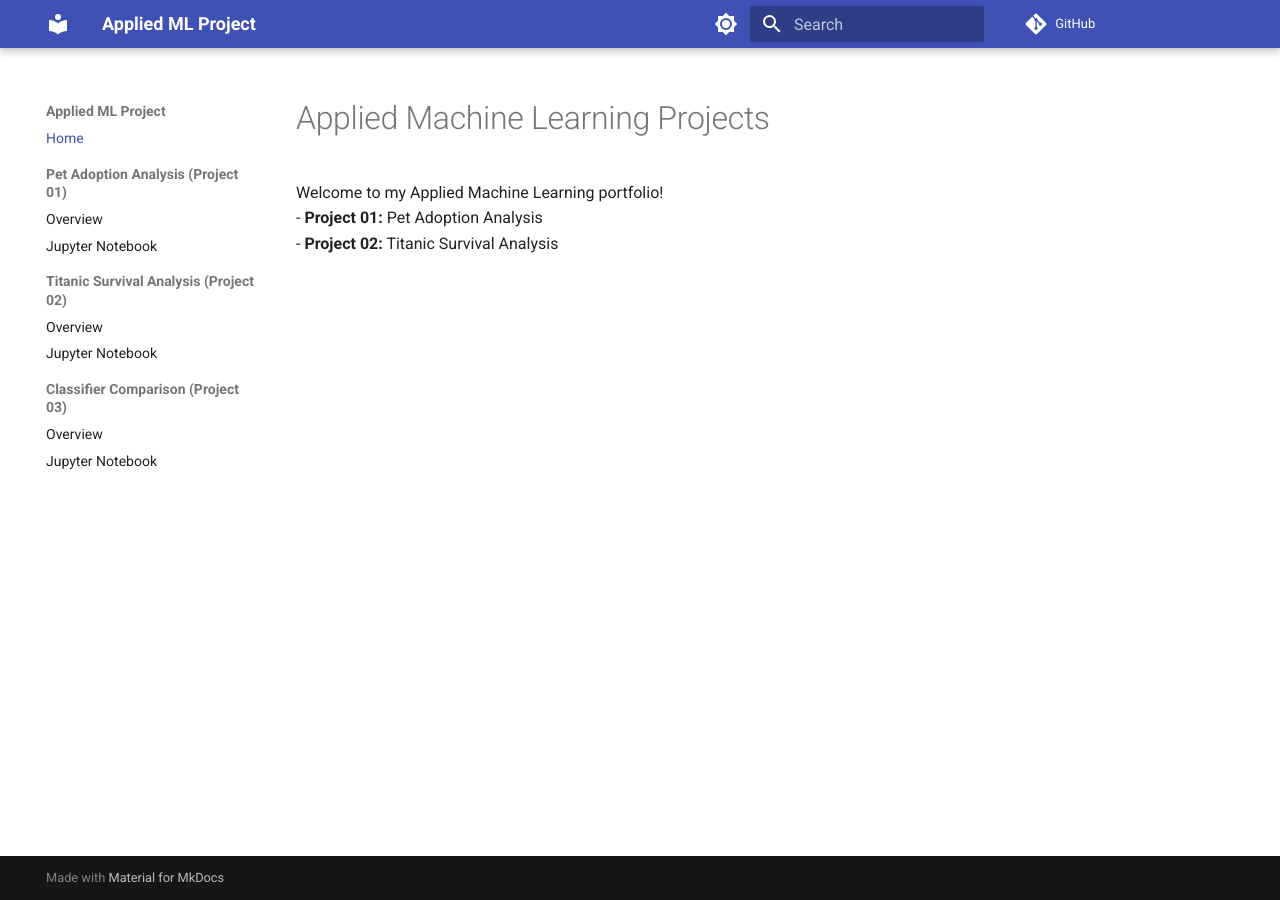
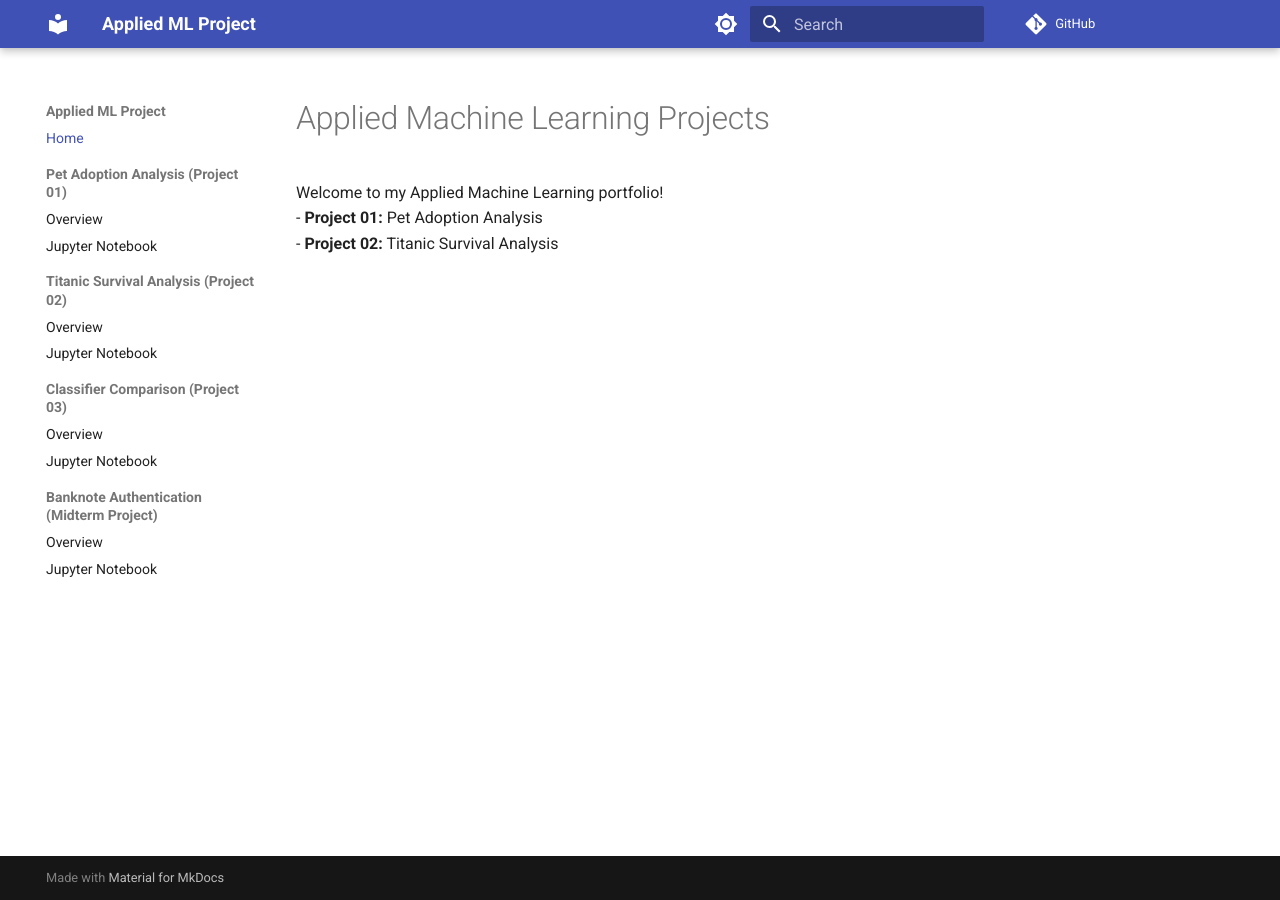
Before and after one commit to 14dstcyr/applied-ml-dstcyr, an MkDocs documentation site: the page built from notebooks/index.md, in a window 1280 px wide. Built offline with MkDocs 1.6.1 and Material for MkDocs 9.7.7, drawn with Linux system fonts in a browser that asks for light colours; comment, search, counter and statistics services are not loaded.

Commit message:
updated mydocs.yml

```diff
--- a/mkdocs.yml
+++ b/mkdocs.yml
@@ -73,3 +73,6 @@ nav:
   -  Classifier Comparison (Project 03):
       - Overview: project03/README.md
       - Jupyter Notebook: project03/m103_stcyr.ipynb
+  - Banknote Authentication (Midterm Project):
+      - Overview: notebooks/midterm/README.md
+      - Jupyter Notebook: notebooks/midterm/classification_dstcyr.ipynb
```
